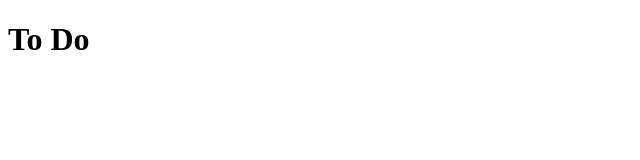
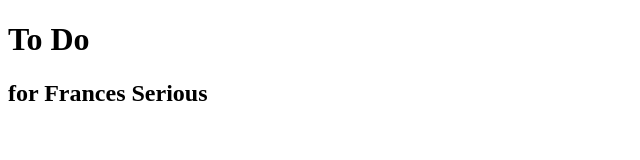
Before and after one commit to jake-bladt/handlebars-scratchpad, a plain HTML site: page 000/index.html in a window 1280 px wide. Shown: the whole page, without its empty margins (0-640 px from the left). Drawn offline with nearby package versions, Linux system fonts and the light colour scheme.

Commit message:
pass innerHTML

```diff
--- a/000/app.js
+++ b/000/app.js
@@ -1,3 +1,10 @@
-$.ready(function() {
+$(document).ready(function() {
+  var src = document.getElementById('todolist_t').innerHTML;
+  var template = Handlebars.compile(src);
+  var output = template({
+    name: "Frances Serious"
+  });
 
+  var placeholder = document.getElementById('todolist');
+  placeholder.innerHTML = output;
 });
--- a/000/index.html
+++ b/000/index.html
@@ -8,7 +8,7 @@
       crossorigin="anonymous"></script>
     <script src="app.js"></script>
     <script id="todolist_t" type="template/handlebars">
-      <h2>{{name}}</h2>
+      <h2>for {{name}}</h2>
     </script>
   </head>
   <body>
```
